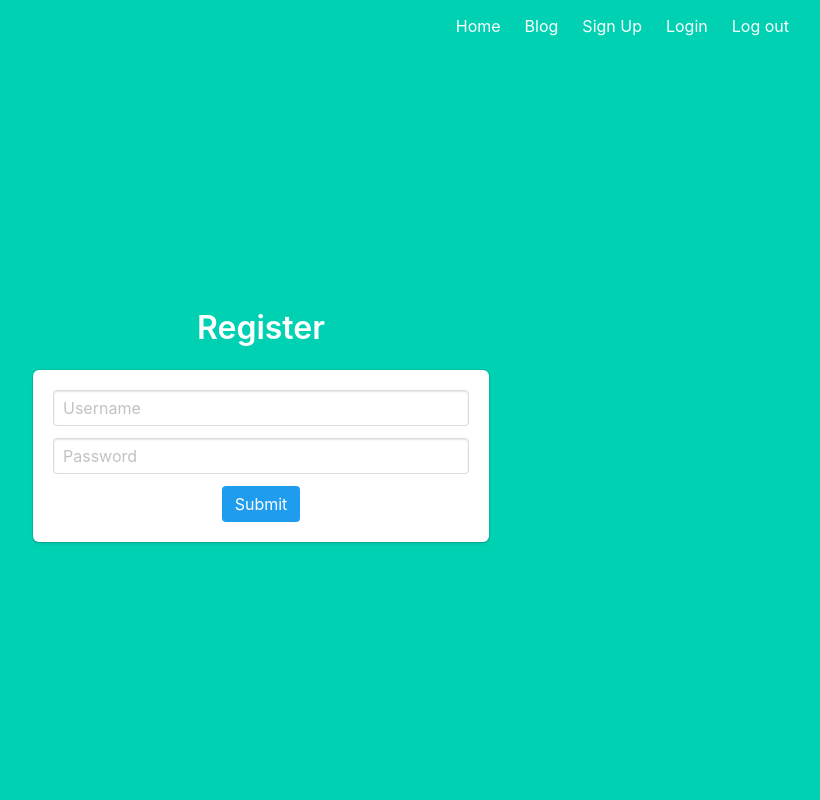
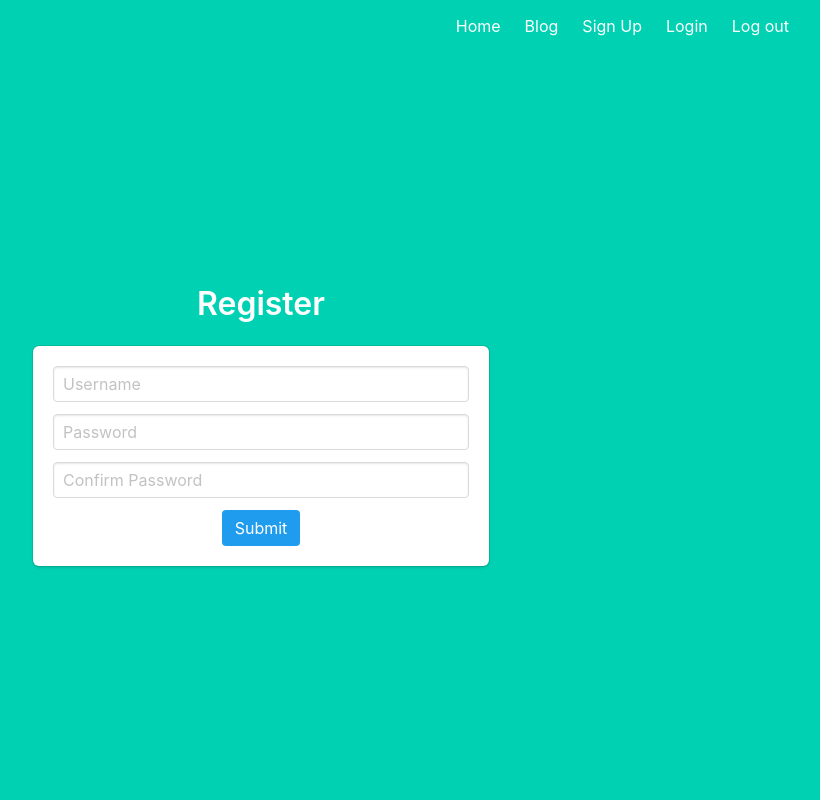
Before and after one commit to NateHartley/csc2031blogpractical, a Flask app: page /register in a window 1280 px wide. Shown: the whole page, without its empty margins (427-1247 px from the left). Run offline with Flask 2, Linux system fonts and the light colour scheme.

Commit message:
Password must be the same as the confirmation password.

```diff
--- a/templates/register.html
+++ b/templates/register.html
@@ -23,6 +23,14 @@
                         {% endfor %}
                     </div>
                 </div>
+                <div class="field">
+                    <div class="control">
+                        {{ form.confirm_password(class="input", placeholder="Confirm Password") }}
+                        {% for error in form.confirm_password.errors %}
+                            {{ error }}
+                        {% endfor %}
+                    </div>
+                </div>
                 <div>
                     {{ form.submit(class="button is-info is-centered") }}
                 </div>
--- a/users/forms.py
+++ b/users/forms.py
@@ -1,9 +1,10 @@
 from flask_wtf import FlaskForm
 from wtforms import StringField, SubmitField, PasswordField
-from wtforms.validators import Required, Email, Length
+from wtforms.validators import Required, Email, Length, EqualTo
 
 
 class RegisterForm(FlaskForm):
     username = StringField(validators=[Required(), Email()])
     password = PasswordField(validators=[Required(), Length(min=8, max=15, message='Password must be between 8 and 15 characters in length.')])
+    confirm_password = PasswordField(validators=[Required(), EqualTo('password', message='Both password fields must be equal!')])
     submit = SubmitField()
```
